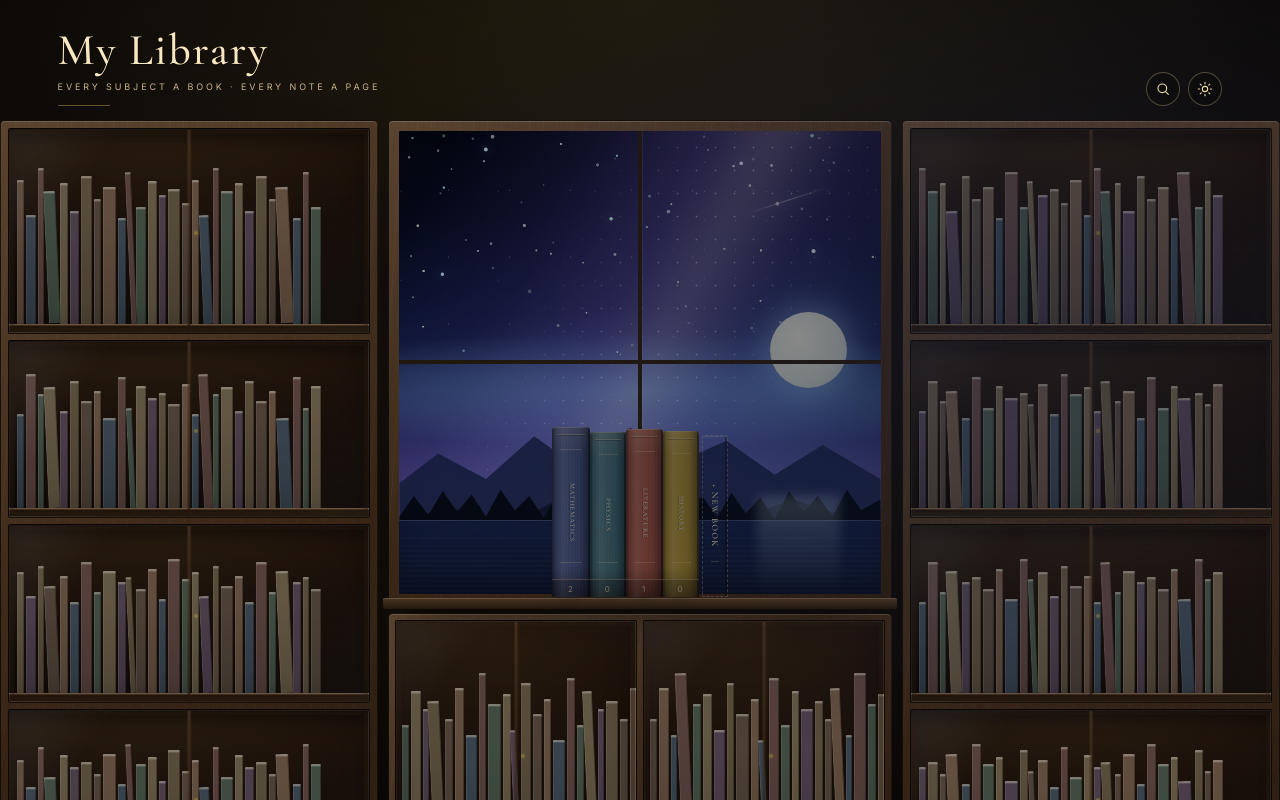
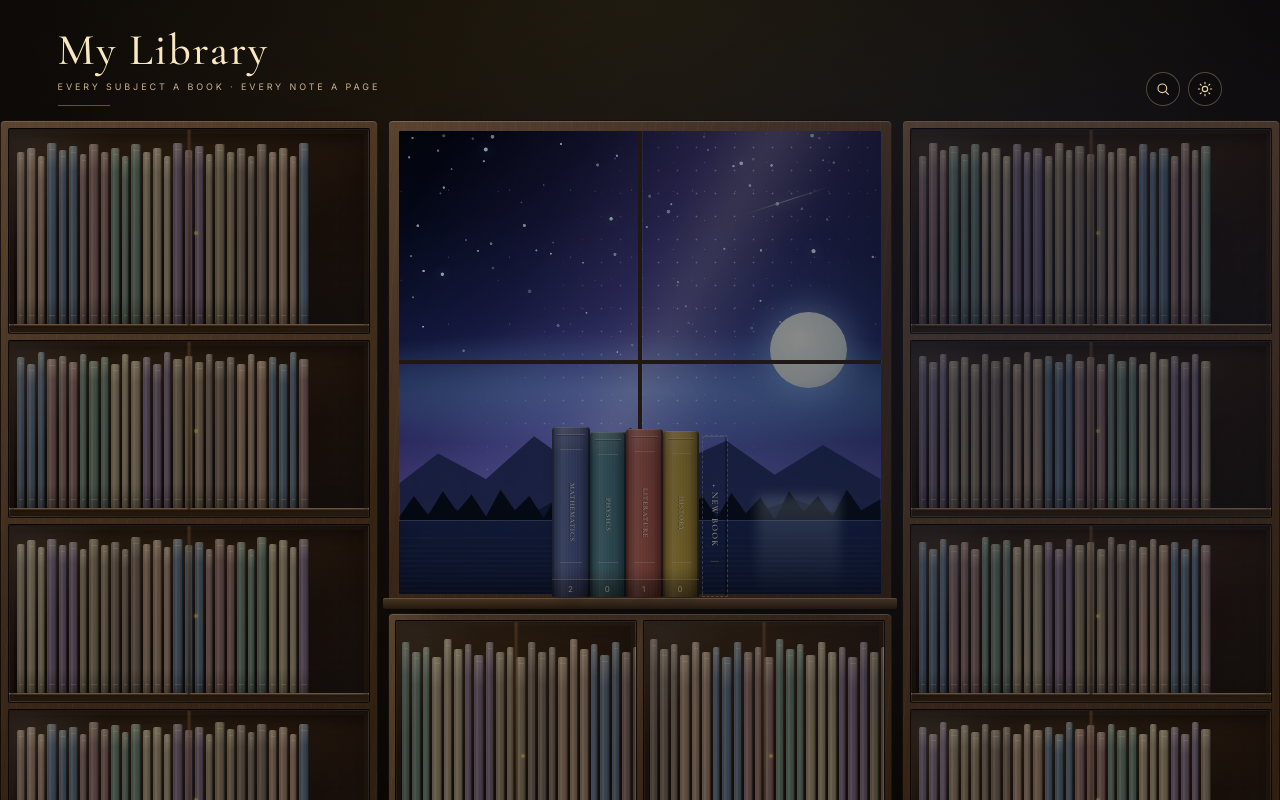
Before and after one commit to olcanaskar/my-library, a Next.js app: page / in a window 1280 px wide. Built offline with nearby package versions, Linux system fonts and the light colour scheme; a web font is replaced by a local one.

Commit message:
feat: tidy the background shelves

```diff
--- a/app/globals.css
+++ b/app/globals.css
@@ -870,19 +870,56 @@ html[data-theme="dark"] .window-sill {
 }
 
 .dummy-book {
+  position: relative;
   flex: none;
-  border-radius: 1px;
-  background-image: linear-gradient(
-    180deg,
-    rgba(246, 236, 214, 0.55) 0 2px,
-    rgba(255, 255, 255, 0.16) 2px 3px,
-    transparent 3px 22%,
-    rgba(0, 0, 0, 0.16)
-  );
+  border-radius: 2px 2px 1px 1px;
+  background-image:
+    linear-gradient(
+      90deg,
+      rgba(14, 9, 4, 0.42) 0%,
+      rgba(14, 9, 4, 0.1) 10%,
+      rgba(255, 255, 255, 0.12) 28%,
+      rgba(255, 255, 255, 0.02) 48%,
+      rgba(0, 0, 0, 0.1) 74%,
+      rgba(0, 0, 0, 0.38) 100%
+    ),
+    repeating-linear-gradient(
+      90deg,
+      rgba(255, 255, 255, 0.04) 0 1px,
+      transparent 1px 3px
+    ),
+    linear-gradient(
+      180deg,
+      rgba(255, 226, 180, 0.3) 0 2px,
+      transparent 14%,
+      transparent 84%,
+      rgba(20, 10, 2, 0.32) 100%
+    );
   box-shadow:
     inset 1px 0 0 rgba(255, 255, 255, 0.12),
-    inset -1px 0 0 rgba(0, 0, 0, 0.3),
-    0 2px 3px -2px rgba(0, 0, 0, 0.4);
+    inset -1px 0 0 rgba(0, 0, 0, 0.35),
+    0 3px 4px -3px rgba(0, 0, 0, 0.5);
+  filter: saturate(0.9) contrast(1.02);
+}
+
+.dummy-book::before,
+.dummy-book::after {
+  content: "";
+  position: absolute;
+  left: 2px;
+  right: 2px;
+  height: 1px;
+  background: color-mix(in oklab, var(--brass) 48%, transparent);
+  opacity: 0.5;
+  pointer-events: none;
+}
+
+.dummy-book::before {
+  top: 6px;
+}
+
+.dummy-book::after {
+  bottom: 8px;
 }
 
 .shelf-row {
--- a/components/library/LibraryView.tsx
+++ b/components/library/LibraryView.tsx
@@ -240,8 +240,10 @@ const DUMMY_COLORS = [
   "#6a5566",
   "#7d6a4f",
 ];
-const DUMMY_WIDTHS = [7, 10, 6, 12, 8, 9, 11, 7, 13, 8, 6, 10, 9, 7, 12, 8];
-const DUMMY_HEIGHTS = [62, 74, 56, 80, 68, 72, 58, 76, 64, 70, 54, 78, 60, 73, 66, 69];
+// Background stock: same cloth, brass rules and near-level heights as the
+// real notebooks, so the shelves read as one library rather than noise.
+const DUMMY_WIDTHS = [8, 9, 7, 10, 8, 9, 7, 10];
+const DUMMY_HEIGHTS = [92, 88, 90, 86, 93, 89, 91, 87, 92, 88, 90, 86];
 
 /** A quiet row of books on a shelf that is not part of the library. */
 function DecorativeShelf({ seed }: { seed: number }) {
@@ -254,8 +256,9 @@ function DecorativeShelf({ seed }: { seed: number }) {
           style={{
             width: DUMMY_WIDTHS[i % DUMMY_WIDTHS.length],
             height: `${DUMMY_HEIGHTS[(i + seed) % DUMMY_HEIGHTS.length]}%`,
-            backgroundColor: DUMMY_COLORS[(i + seed) % DUMMY_COLORS.length],
-            transform: i % 7 === 3 ? "rotate(-2.5deg)" : undefined,
+            // Runs of three keep the shelf looking arranged, not speckled.
+            backgroundColor:
+              DUMMY_COLORS[(Math.floor(i / 3) + seed) % DUMMY_COLORS.length],
           }}
         />
       ))}
```
